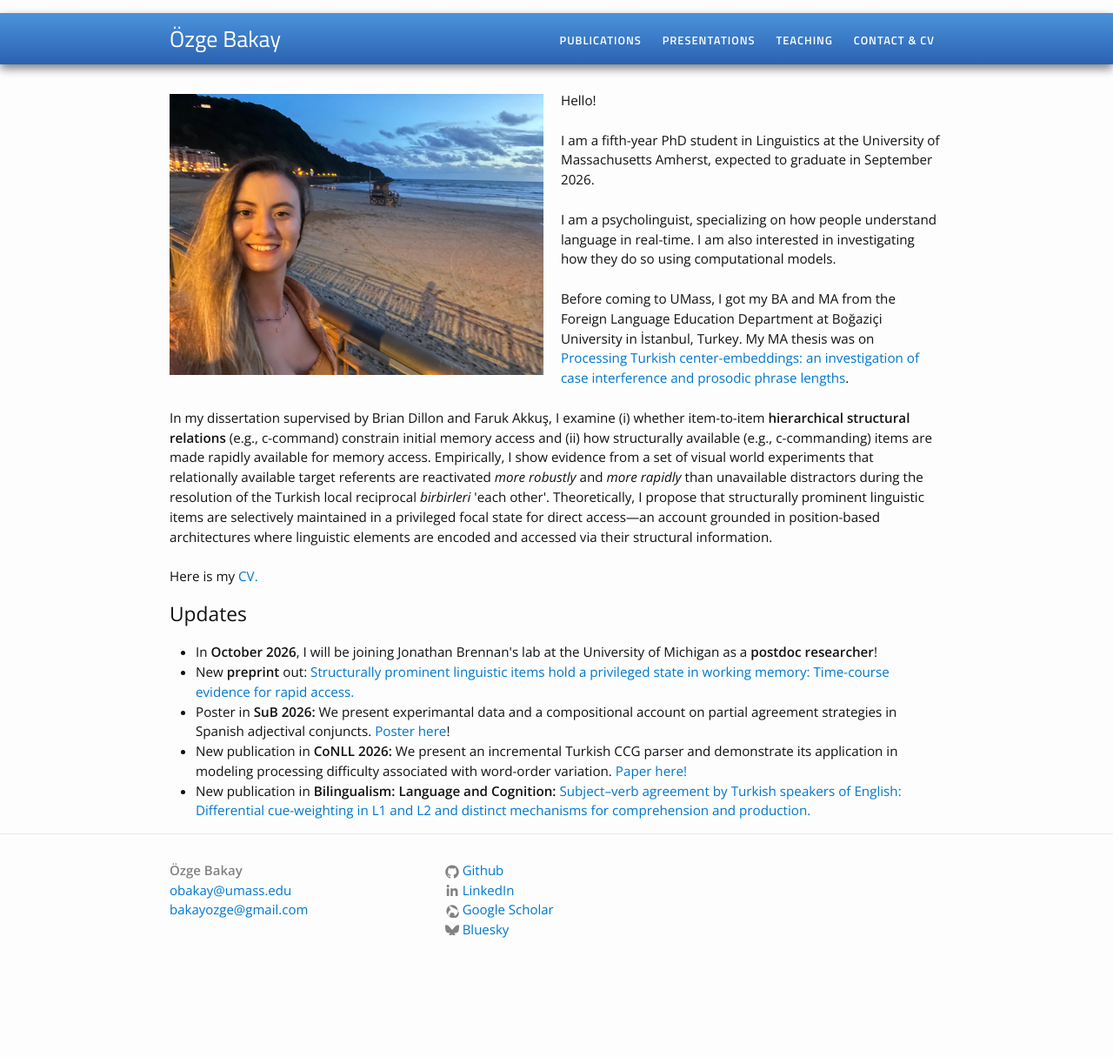
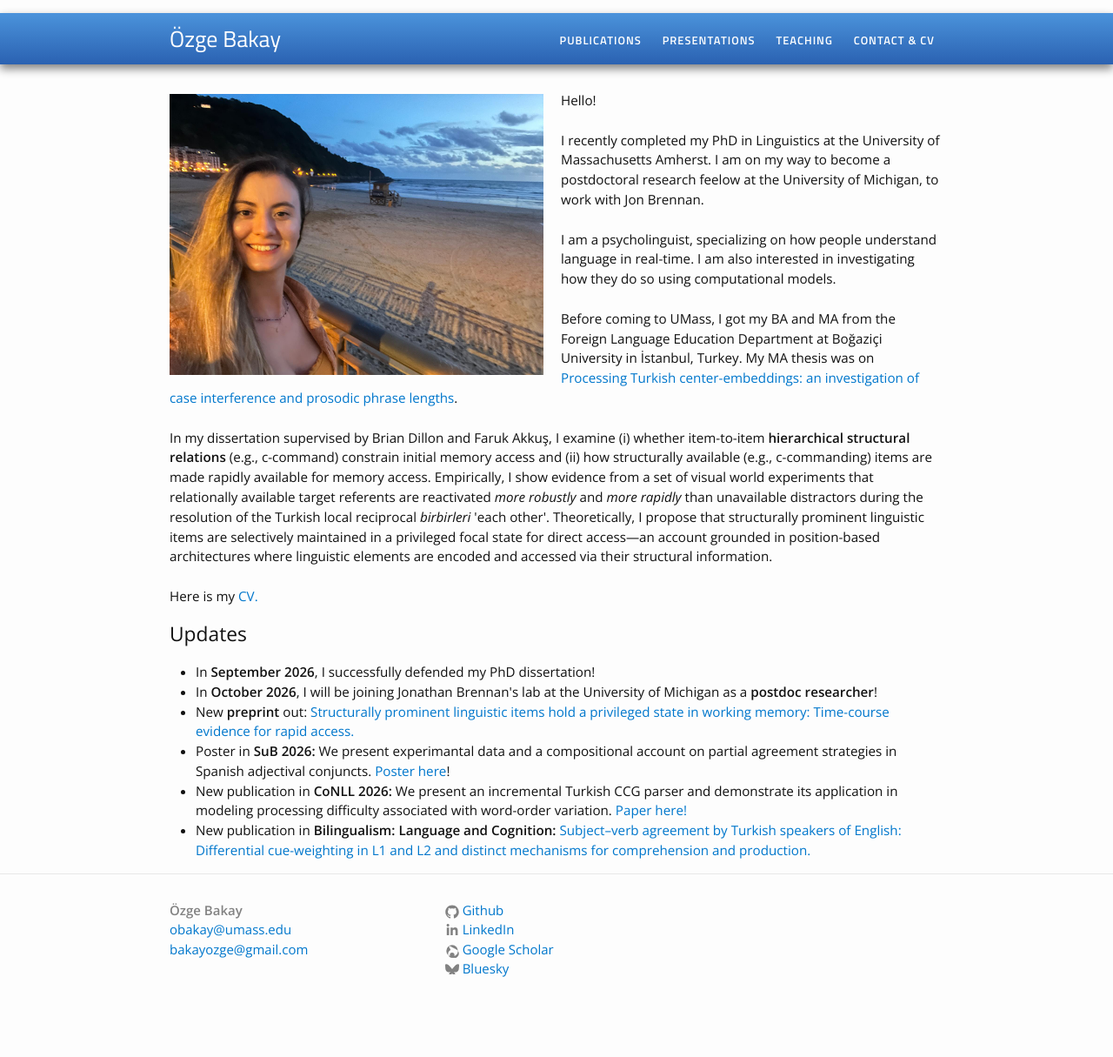
Before and after one commit to ozgebakay/ozgebakay.github.io, a Jekyll site: the page built from index.html, in a window 1280 px wide. Shown: the whole page at 87% size. Built offline with Jekyll 4.4.1, drawn with Linux system fonts in a browser that asks for light colours; before the commit the page ends 1169 px from its top, so only the background shows below that.

Commit message:
Update index.html

```diff
--- a/index.html
+++ b/index.html
@@ -8,7 +8,7 @@ layout: default
 
 <p>Hello!<br><br>
 
-I am a fifth-year PhD student in Linguistics at the University of Massachusetts Amherst, expected to graduate in September 2026. <br><br>
+I recently completed my PhD in Linguistics at the University of Massachusetts Amherst. I am on my way to become a postdoctoral research feelow at the University of Michigan, to work with Jon Brennan. <br><br>
 
 I am a psycholinguist, specializing on how people understand language in real-time. I am also interested in investigating how they do so using computational models.<br><br>
 
@@ -22,6 +22,7 @@ Here is my <a href="/OzgeBakay_CV.pdf">CV.</a></p>
 <h2>Updates</h2>
 <div class="updates" style="overflow-y: visible;">
 <ul>
+<li>In <b>September 2026</b>, I successfully defended my PhD dissertation!</li>
 <li>In <b>October 2026</b>, I will be joining Jonathan Brennan's lab at the University of Michigan as a <b>postdoc researcher</b>!</li>
 <li>New <b>preprint</b> out: <a href="https://osf.io/preprints/psyarxiv/aphwj_v1" target="_blank">Structurally prominent linguistic items hold a privileged state in working memory: Time-course evidence for rapid access.</a></li>
 <li>Poster in <b>SuB 2026:</b> We present experimantal data and a compositional account on partial agreement strategies in Spanish adjectival conjuncts. <a href="https://ozgebakay.github.io/projects/CoronaBakay_SuB31.pdf" target="_blank">Poster here</a>!</li>
```
